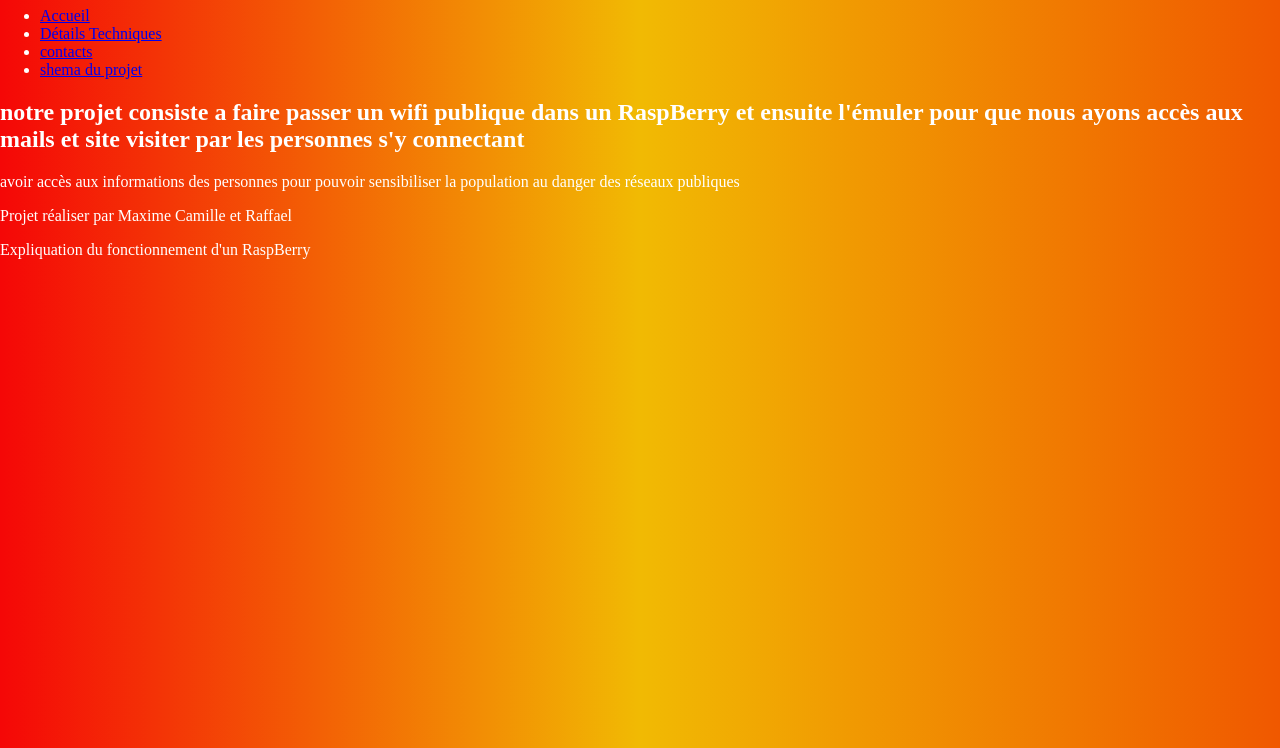
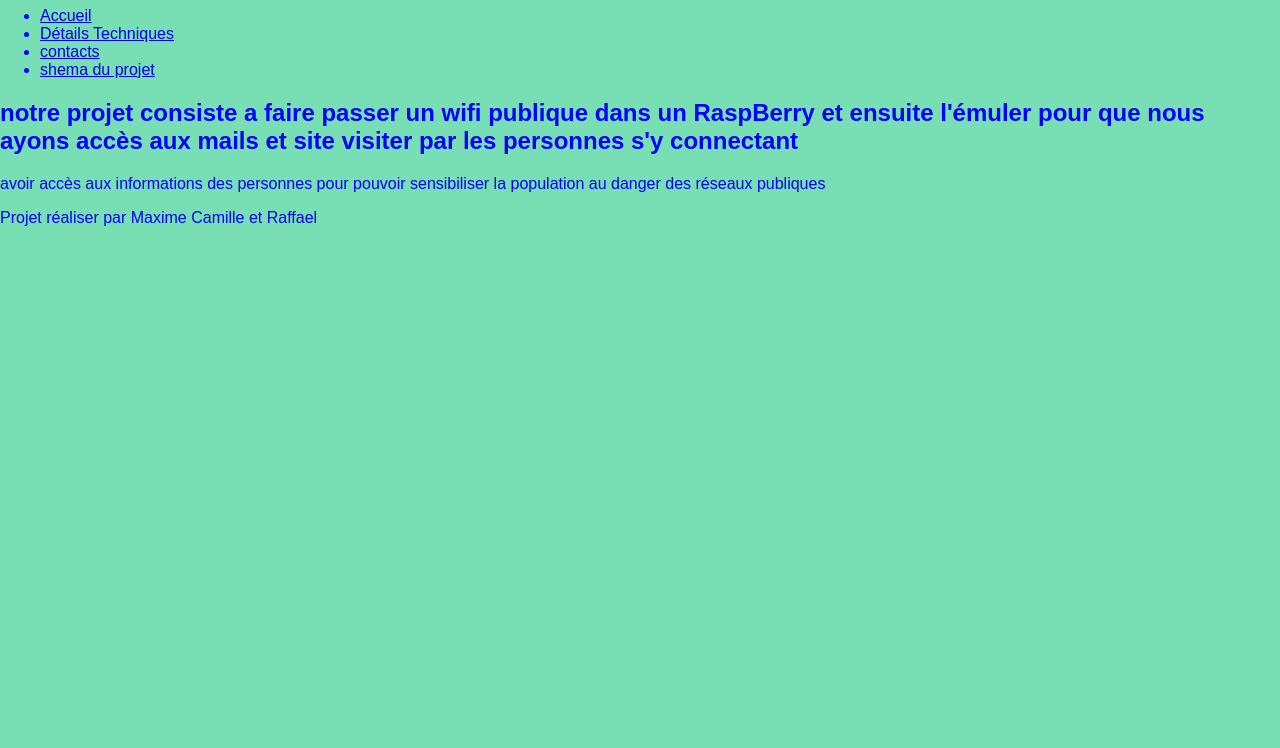
Before and after one commit to Sata6938/mon-chef-doeuvre-maxime-hempel, a plain HTML site: page index.html in a window 1280 px wide. Shown: the part 73-821 px from the top of the page. After the commit the page ends 800 px from the top, so only its background shows below. Drawn offline with Linux system fonts and the light colour scheme; files that its build step writes are made by us from their sources.

Commit message:
feat: Ajout de la feuille de style et des styles globaux

```diff
--- a/index.html
+++ b/index.html
@@ -4,13 +4,16 @@
     <meta charset="UTF-8">
     <meta name="viewport" content="width=device-width, initial-scale=1.0">
     <title>Emulateur wifi avec RaspBerry Pi</title>
+    <link rel="stylesheet" href="style.css">
 </head>
 <body>
+    <div class="container">
     <header>
         <h1>
             Chef d'oeuvre première
         </h1>
     </header>
+    </div>
     <nav>
         <ul>
             <li><a href="index.html">Accueil</a></li>
@@ -27,30 +30,12 @@
             avoir accès aux informations des personnes pour pouvoir sensibiliser la population au danger des réseaux publiques
         </p>
     </main>
+    <div class="container">
     <footer>
         <p>
             Projet réaliser par Maxime Camille et Raffael
         </p>
     </footer>
+    </div>
 </body>
 </html>
-<!DOCTYPE html>
-<html lang="fr">
-<head>
-  <meta charset="UTF-8">
-  <title>Dégradé en fond</title>
-  <style>
-    body {
-      margin: 0;
-      height: 100vh;
-      background: linear-gradient(to right, #f50707, rgb(241, 186, 3), #f05800);
-      color: #ffffff;
-    }
-  </style>
-</head>
-<body>
-  <div>
-    Expliquation du fonctionnement d'un RaspBerry
-  </div>
-</body>
-</html>
--- /dev/null
+++ b/style.css/style.css
@@ -0,0 +1,15 @@
+body {
+    font-family: Arial, sans-serif;
+    background-color: rgb(120, 223, 180);
+    color: blue;
+    margin: 0;
+}
+
+.container {
+    max-width: 960px;
+    margin: 0;
+}
+
+# {
+    color: greenyellow;
+}
```
Also changed, not shown: contact.html (+5 -0 lines), details.html (+5 -0 lines), test.html (+1 -26 lines).
